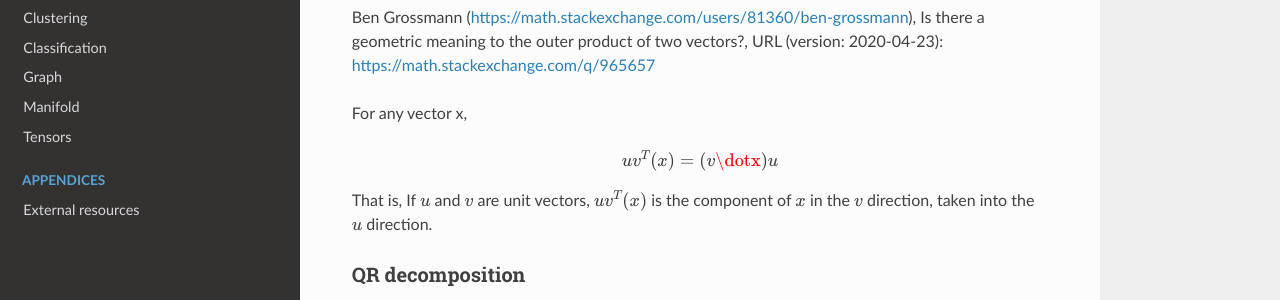
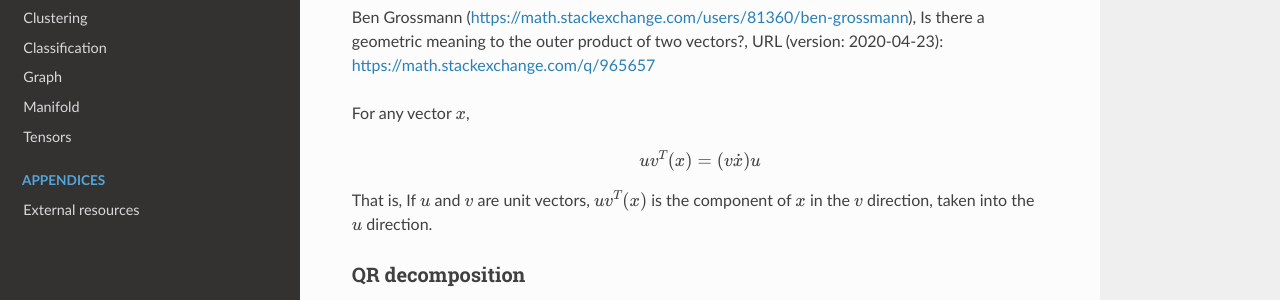
Before and after one commit to jamesjcai/readthedocs_ml4b, a Sphinx documentation site: the page built from docs/chapter_components.rst, in a window 1280 px wide and 900 px high. Shown: the part 402-702 px from the top of the window. Built offline with Sphinx 7.4.7 and the Read the Docs theme 2.0.0, drawn with Linux system fonts in a browser that asks for light colours; formulas are drawn with MathJax 3.

Commit message:
Update chapter_components.rst

```diff
--- a/docs/chapter_components.rst
+++ b/docs/chapter_components.rst
@@ -15,9 +15,9 @@ Decomposing signals in components (matrix factorization problems)A very general
 Ben Grossmann (https://math.stackexchange.com/users/81360/ben-grossmann), Is there a geometric meaning to the outer product of two vectors?, URL (version: 2020-04-23): https://math.stackexchange.com/q/965657
 
 
-For any vector x,
+For any vector :math:`x`,
 
-.. math:: uv^T(x)=(v\dotx)u
+.. math:: uv^T(x)=(v \dot x)u
 
 That is, If :math:`u` and :math:`v` are unit vectors, :math:`uv^T(x)` is the component of :math:`x` in the :math:`v` direction, taken into the :math:`u` direction.
 
```
